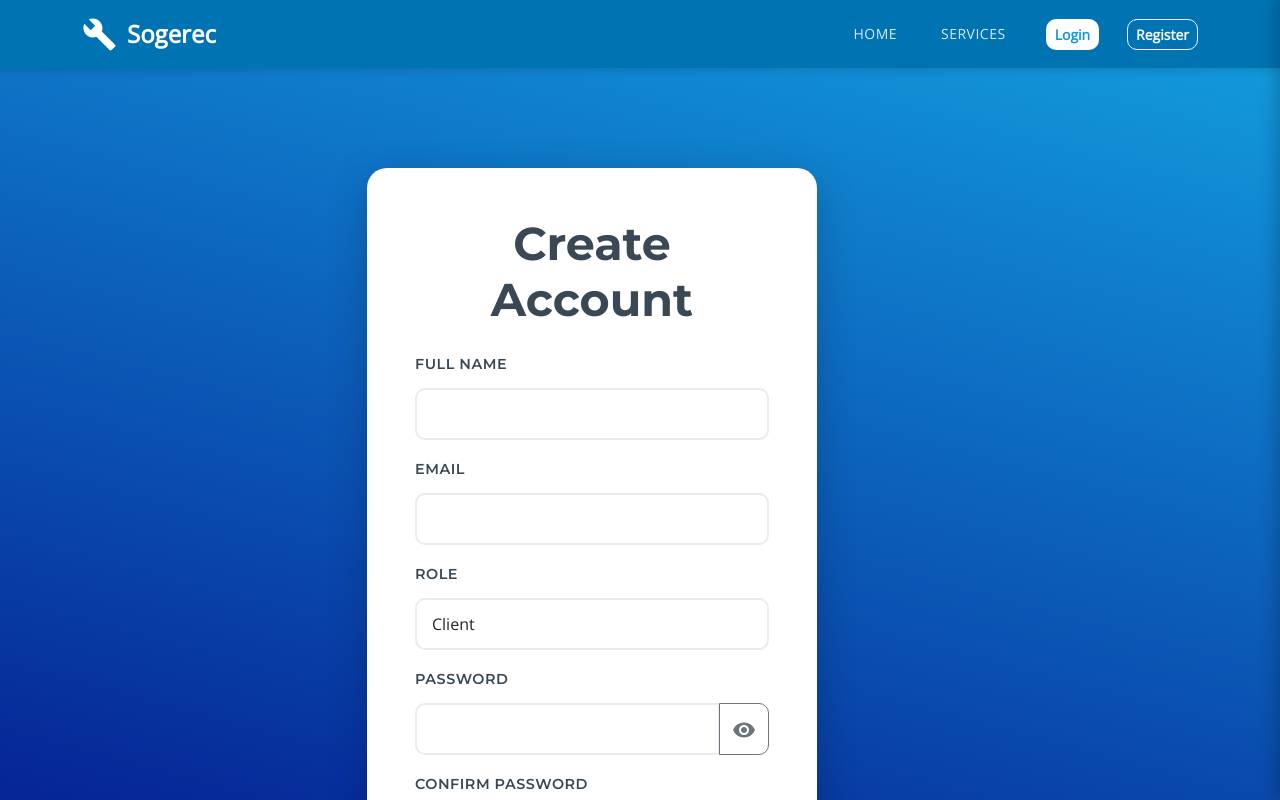
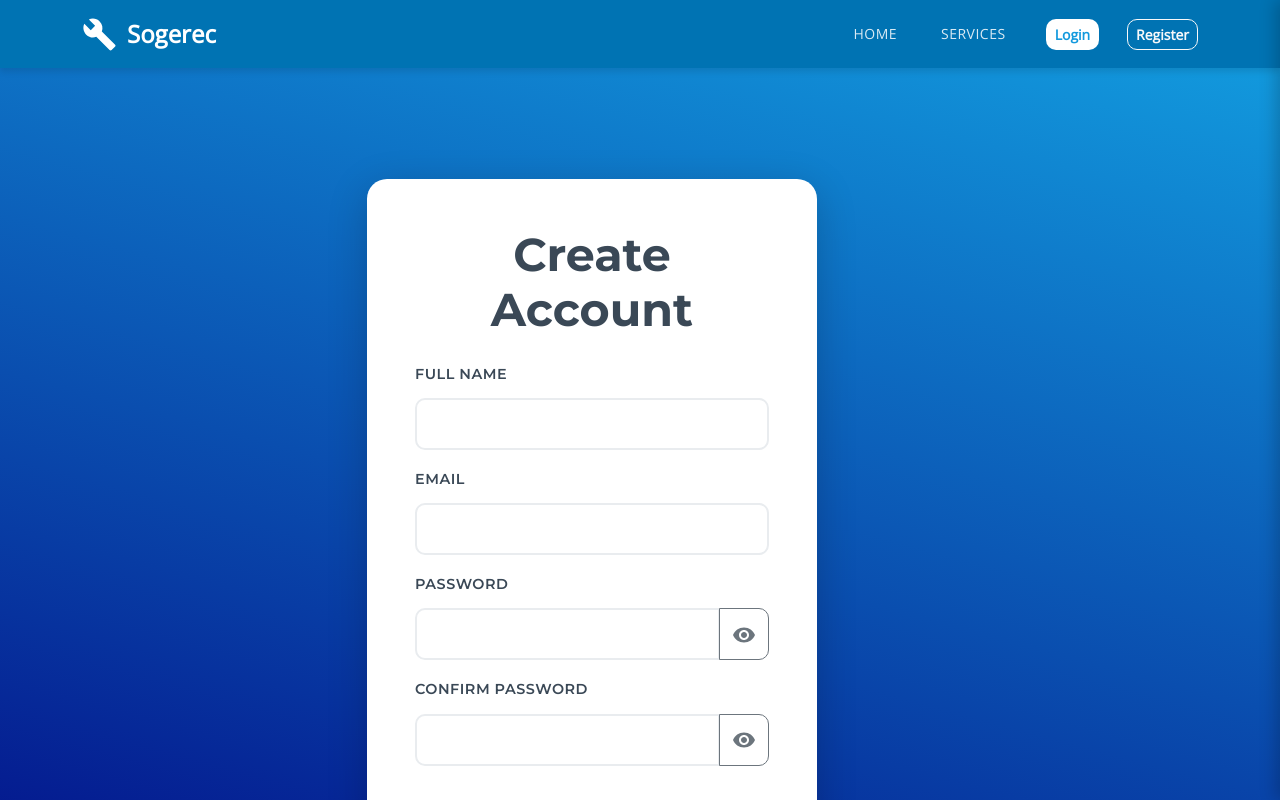
Before and after one commit to Abderrahmen11/sogerec-frontend, a React (Vite) app: page /register in a window 1280 px wide. Shown: the top 800 px of the page. Built offline with nearby package versions, Linux system fonts and the light colour scheme.

Commit message:
remove role choosing in regestrtion

```diff
--- a/src/pages/Register.jsx
+++ b/src/pages/Register.jsx
@@ -73,19 +73,7 @@ const Register = () => {
                                         autoComplete="email"
                                     />
                                 </div>
-                                <div className="mb-3">
-                                    <label htmlFor="role" className="form-label">Role</label>
-                                    <select
-                                        id="role"
-                                        className="form-control"
-                                        name="role"
-                                        value={formData.role}
-                                        onChange={handleChange}
-                                    >
-                                        <option value="client">Client</option>
-                                        <option value="technician">Technician</option>
-                                    </select>
-                                </div>
+                                {/* Role selection removed - automatically set to client */}
                                 <div className="mb-3">
                                     <label htmlFor="password" className="form-label">Password</label>
                                     <div className="input-group">
```
